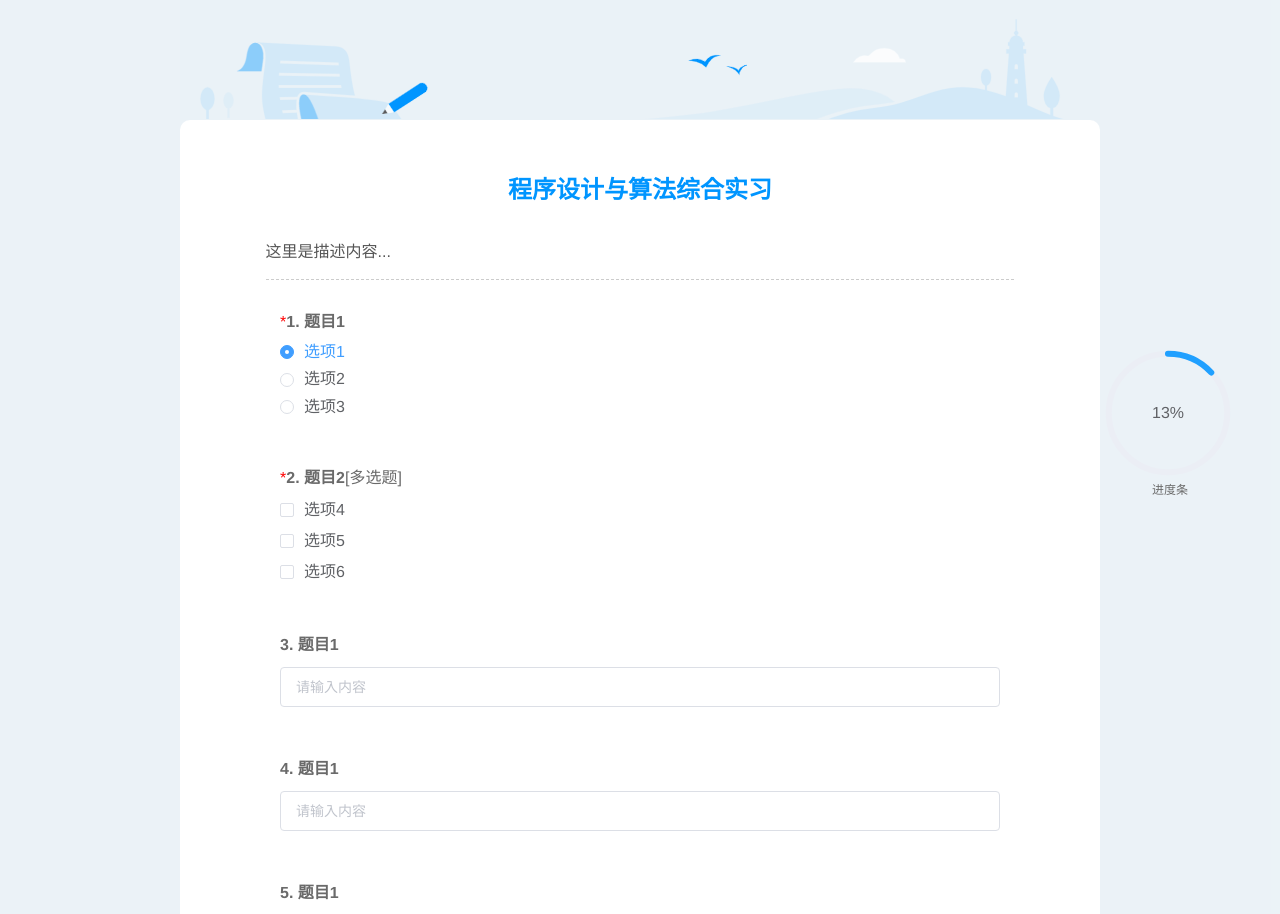
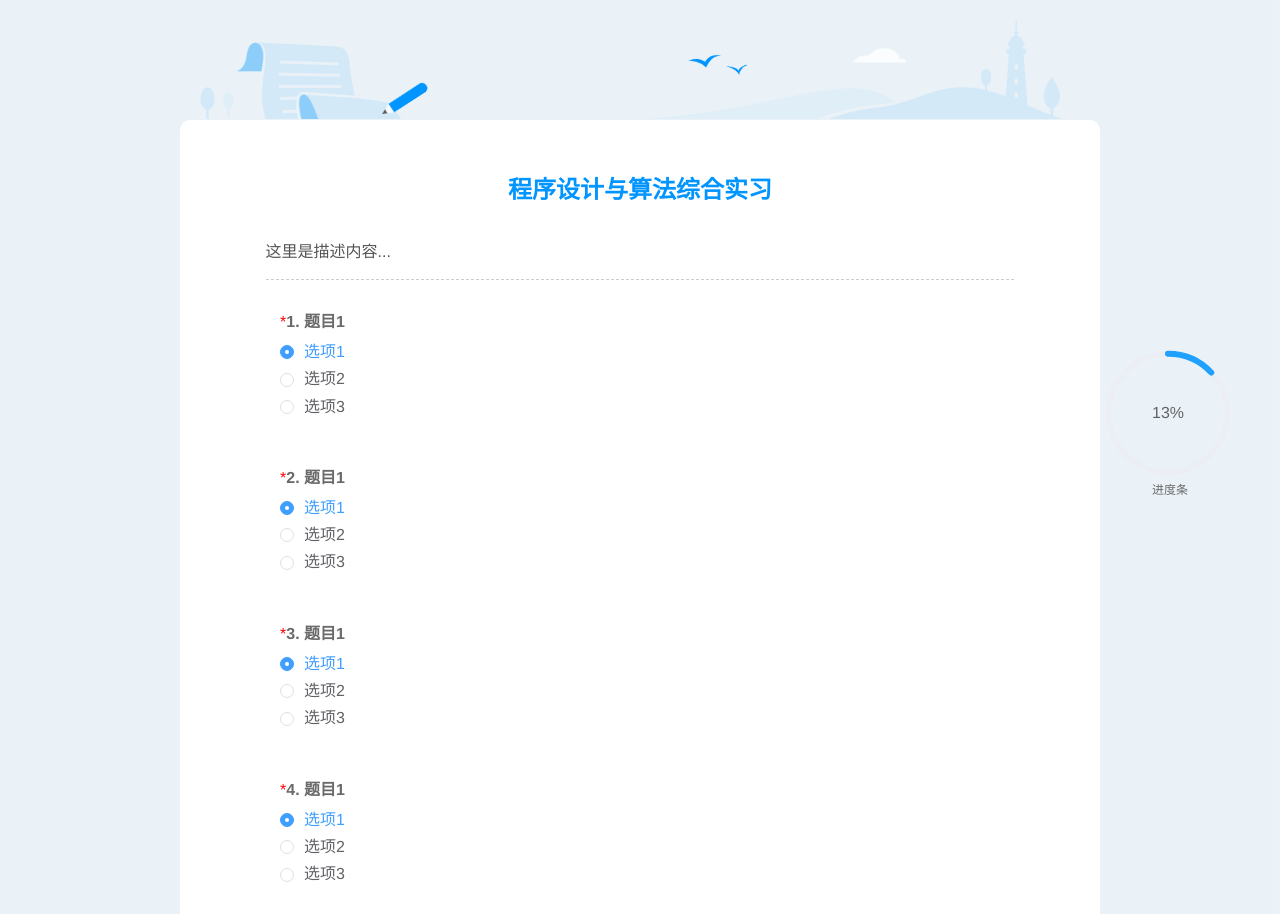
Before and after one commit to xiaoyexiao/QuestionnaireSystem, a Vue app: page /questionnaireFilling/1 in a window 1280 px wide. Shown: the top 914 px of the page. Built offline with nearby package versions, Linux system fonts and the light colour scheme.

Commit message:
解决背景颜色问题

```diff
--- a/src/components/Index.vue
+++ b/src/components/Index.vue
@@ -90,7 +90,7 @@
         </a></li>
       </ul>
     </div>
-    <div class="w main">
+    <div class="w main" ref="container">
       <div class="main-block">
         <div class="main-block-header">
           <h2 class="fl">问卷列表</h2>
@@ -193,6 +193,7 @@
       </div>
       <div style="clear:both"></div>
     </div>
+    <div class="background" :style="backgroundStyle"></div>
   </div>
 </template>
 <script>
@@ -205,6 +206,11 @@ export default {
   },
   data() {
     return {
+      backgroundStyle:{
+        width: '100%',
+        backgroundColor: '#f5f5f5',
+        height: '100px'
+      },
       userName: '',
       exitDialogVisible: false,
       editDialogVisible: false,
@@ -232,6 +238,11 @@ export default {
         },
       ],
       questionnaires:[]
+    }
+  },
+  watch:{
+    height(old,n){
+      console.log(old+'  '+n)
     }
   },
   computed: {
@@ -308,8 +319,6 @@ export default {
         type: 'warning'
       }).then(() => {
         for (let k = 0; k < this.questionnaires.length; k++){
-          console.log(this.questionnaires[k])
-          console.log(k)
           if(this.questionnaires[k]===item){
             this.questionnaires.splice(k,1)
           }
@@ -324,12 +333,11 @@ export default {
           }
         })
       }).catch(() => {});
+      console.log(this.$refs.container.clientHeight)
     },
     publishOrNot(item){
       let index
       for (let k = 0; k < this.questionnaires.length; k++){
-        console.log(this.questionnaires[k])
-        console.log(k)
         if(this.questionnaires[k]===item){
           index=k
           break
@@ -393,6 +401,15 @@ export default {
       this.questionnaires=res.data
     })
   },
+  updated() {
+    // console.log('container.clientHeight'+this.$refs.container.clientHeight)
+    // console.log('screen.height:'+screen.height)
+    if(this.$refs.container.clientHeight<(screen.height-145))
+      this.backgroundStyle.height=`${screen.height-this.$refs.container.clientHeight-145}px`
+    else
+      this.backgroundStyle.height='0'
+    console.log(this.backgroundStyle.height)
+  }
 }
 </script>
 <style scoped>
--- a/src/components/QuestionnaireEdit.vue
+++ b/src/components/QuestionnaireEdit.vue
@@ -10,7 +10,7 @@
   </div>
   <div class="header w"></div>
   <div class="w">
-    <div class="content">
+    <div class="content" ref="container">
       <div class="content-header">
         <span>创建新问卷</span>
       </div>
@@ -159,7 +159,8 @@
       </div>
     </div>
   </div>
-  <div class="footer"></div>
+  <div class="background" :style="backgroundStyle"></div>
+  <div style="background-color: rgba(234,242,247, 0.95);height: 100px"></div>
 </div>
 </template>
 
@@ -168,6 +169,11 @@ export default {
   name: "QuestionnaireEdit",
   data(){
     return{
+      backgroundStyle:{
+        width: '100%',
+        backgroundColor: 'rgba(234,242,247, 0.95)',
+        height: '200px'
+      },
       form: {
         title: 'title',
         description: '',
@@ -420,6 +426,15 @@ export default {
   mounted() {
     this.form.title=this.$route.params.title
     this.count=10 // label递增，方便数组更新取数据
+  },
+  updated() {
+    // console.log('container.clientHeight'+this.$refs.container.clientHeight)
+    // console.log('screen.height:'+screen.height)
+    if(this.$refs.container.clientHeight<(screen.height-180))
+      this.backgroundStyle.height=`${screen.height-this.$refs.container.clientHeight-180}px`
+    else
+      this.backgroundStyle.height='0'
+    console.log(this.backgroundStyle.height)
   }
 }
 </script>
@@ -476,9 +491,6 @@ export default {
 .content-main{
   font-size: 16px;
   text-align: left;
-}
-.footer{
-  height: 150px;
 }
 .main-header{
   padding: 20px 200px 10px 0;
--- a/src/components/QuestionnaireFilling.vue
+++ b/src/components/QuestionnaireFilling.vue
@@ -2,7 +2,7 @@
 <div class="container">
   <div class="header w"></div>
   <div class="w">
-    <div class="content">
+    <div class="content" ref="container">
       <div class="content-header">
         <h4 class="title">程序设计与算法综合实习</h4>
         <span class="description">这里是描述内容...</span>
@@ -41,6 +41,7 @@
     <el-progress type="circle" :percentage="13"></el-progress>
     <span>进度条</span>
   </div>
+  <div class="background" :style="backgroundStyle"></div>
   <div class="footer"></div>
 </div>
 </template>
@@ -50,6 +51,10 @@ export default {
   name: "QuestionnaireFilling",
   data(){
     return{
+      backgroundStyle:{
+        width: '100%',
+        height: '50px'
+      },
       List:[
         {
           style:1,
@@ -72,49 +77,65 @@ export default {
           value:'1'
         },
         {
-          style:2,
-          question:'题目2',
+          style:1,
+          question:'题目1',
           must:true, //必选
           options:[
             {
-              value:'选项4',
+              value:'选项1',
               label:'1'
             },
             {
-              value:'选项5',
+              value:'选项2',
               label:'2'
             },
             {
-              value:'选项6',
+              value:'选项3',
               label:'3'
             }
           ],
-          checkList: []
+          value:'1'
         },
         {
-          style:3,
+          style:1,
           question:'题目1',
-          must:false, //必选
-          answer: ''
+          must:true, //必选
+          options:[
+            {
+              value:'选项1',
+              label:'1'
+            },
+            {
+              value:'选项2',
+              label:'2'
+            },
+            {
+              value:'选项3',
+              label:'3'
+            }
+          ],
+          value:'1'
         },
         {
-          style:3,
+          style:1,
           question:'题目1',
-          must:false, //必选
-          answer: ''
-        },
-        {
-          style:3,
-          question:'题目1',
-          must:false, //必选
-          answer: ''
-        },
-        {
-          style:3,
-          question:'题目1',
-          must:false, //必选
-          answer: ''
-        },
+          must:true, //必选
+          options:[
+            {
+              value:'选项1',
+              label:'1'
+            },
+            {
+              value:'选项2',
+              label:'2'
+            },
+            {
+              value:'选项3',
+              label:'3'
+            }
+          ],
+          value:'1'
+        }
       ]
     }
   },
@@ -135,7 +156,24 @@ export default {
     }
   },
   created() {
-    console.log(window.location.href)
+    this.$nextTick(function (){
+      console.log('container.clientHeight'+this.$refs.container.clientHeight)
+      console.log('screen.height:'+screen.height)
+      if(this.$refs.container.clientHeight<(screen.height-300))
+        this.backgroundStyle.height=`${screen.height-this.$refs.container.clientHeight-300}px`
+      else
+        this.backgroundStyle.height='0'
+      console.log(this.backgroundStyle.height)
+    })
+  },
+  updated() {
+    console.log('container.clientHeight'+this.$refs.container.clientHeight)
+    console.log('screen.height:'+screen.height)
+    if(this.$refs.container.clientHeight<(screen.height-300))
+      this.backgroundStyle.height=`${screen.height-this.$refs.container.clientHeight-300}px`
+    else
+      this.backgroundStyle.height='0'
+    console.log(this.backgroundStyle.height)
   }
 }
 </script>
@@ -233,6 +271,6 @@ export default {
   right: 55px;
 }
 .footer{
-  height: 50px;
+  height: 100px;
 }
 </style>
```
